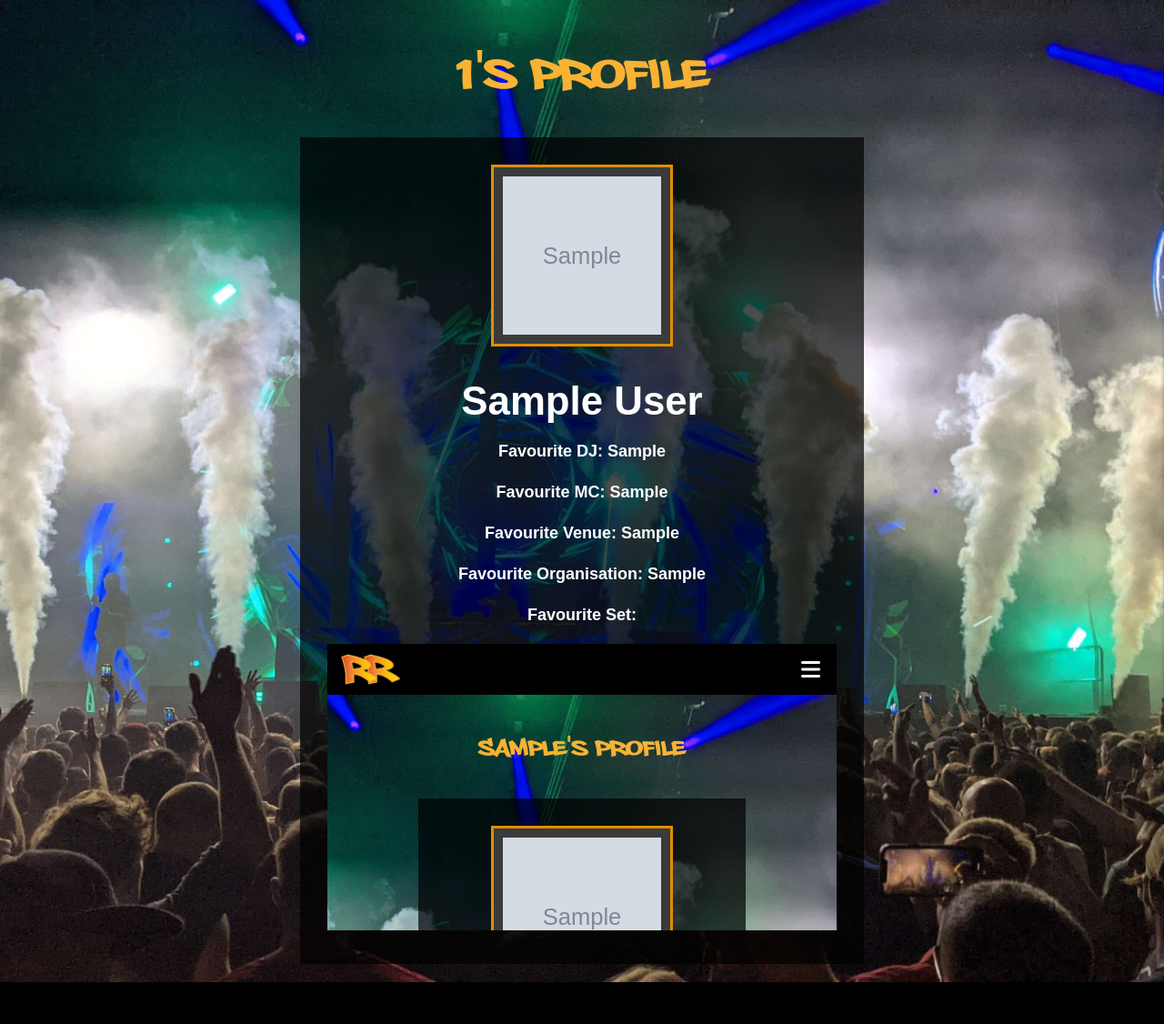
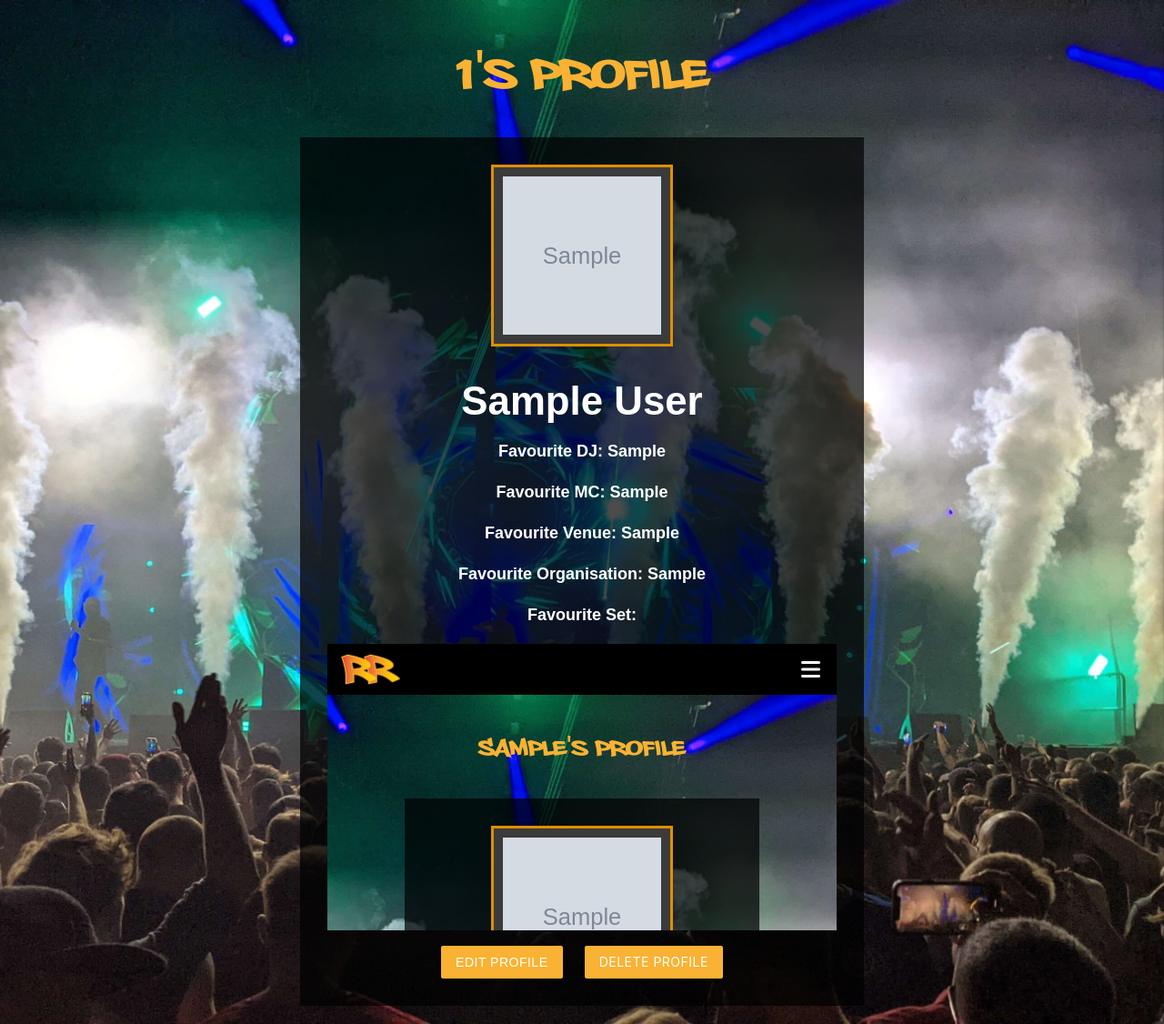
Before and after one commit to jamie2210/CI_MS3_RR, a Flask app: page /profile/1 in a window 1280 px wide. Shown: the part 64-1190 px from the top of the page at 91% size. Before the commit the page ends 1144 px from the top, so only its background shows below. Run offline with Flask 3, Linux system fonts and the light colour scheme; the visitor is signed in with stand-in values (Sample User, id 1); grey boxes marked "Sample" are stand-in pictures; a database or web service that is not in the repository returns one stand-in record (values such as "Sample title"); some libraries are stand-ins or nearby versions.

Commit message:
Feat: Add delete user functionality

```diff
--- a/rave_reviews/authentication/routes.py
+++ b/rave_reviews/authentication/routes.py
@@ -114,19 +114,6 @@
     return render_template("login.html", title="LOGIN")
 
 
-# @authentication.route("/profile/<username>", methods=["GET", "POST"])
-# def profile(username):
-#     # grab session user's username form the db
-#     username = mongo.db.users.find_one(
-#         {"username": session["user"]})["username"]
-
-#     if session["user"]:
-#         return render_template(
-#             "profile.html", title="{}'s PROFILE".format(username))
-
-#     return redirect(url_for("authentication.login"))
-
-
 @authentication.route("/profile/<username>", methods=["GET", "POST"])
 def profile(username):
     user = mongo.db.users.find_one({"username": username})
@@ -135,6 +122,18 @@
                            user=user, title="{}'s PROFILE".format(username))
 
 
+@authentication.route("/delete_user/<user_id>")
+def delete_user(user_id):
+    # finds the rave name before deleting it
+    user = mongo.db.users.find_one({"_id": ObjectId(user_id)})
+    username = user['username']
+    mongo.db.users.delete_one({"_id": ObjectId(user_id)})
+    # f string adds rave name to the flash message once deleted
+    flash(f"{username} is Gone!")
+    session.pop("user")
+    return redirect(url_for("authentication.register"))
+
+
 @authentication.route("/logout")
 def logout():
     # remove user from session cookies
--- a/rave_reviews/static/css/style.css
+++ b/rave_reviews/static/css/style.css
@@ -116,6 +116,7 @@
 
 .profile-background {
     height: auto;
+    min-height: 100vh;
     background: url("../images/rave-pic-2.jpg") no-repeat center;
     background-size: cover;
     background-blend-mode: multiply;
--- a/rave_reviews/static/js/script.js
+++ b/rave_reviews/static/js/script.js
@@ -25,14 +25,28 @@
 
 function deleteOrganisationModal(organisation_id) {
     const modal = document.querySelector(`#organisation-modal-${organisation_id}`);
-    const modalBackground= document.querySelector(`#modal-background-${ organisation_id }`)
+    const modalBackground= document.querySelector(`#modal-background-${organisation_id}`)
     modal.style.display = "block";
     modalBackground.style.display = "block";
 }
 
 function closeOrgModal(organisation_id) {
     const modal = document.querySelector(`#organisation-modal-${organisation_id}`);
-    const modalBackground= document.querySelector(`#modal-background-${ organisation_id }`)
+    const modalBackground= document.querySelector(`#modal-background-${organisation_id}`)
+    modal.style.display = "none";
+    modalBackground.style.display = "none";
+}
+
+function deleteUserModal(user_id) {
+    const modal = document.querySelector(`#organisation-modal-${user_id}`);
+    const modalBackground= document.querySelector(`#modal-background-${user_id}`)
+    modal.style.display = "block";
+    modalBackground.style.display = "block";
+}
+
+function closeUserModal(user_id) {
+    const modal = document.querySelector(`#organisation-modal-${user_id}`);
+    const modalBackground= document.querySelector(`#modal-background-${user_id}`)
     modal.style.display = "none";
     modalBackground.style.display = "none";
 }
--- a/rave_reviews/templates/profile.html
+++ b/rave_reviews/templates/profile.html
@@ -19,6 +19,28 @@
                     <iframe class="youtube-vid" width="560" height="315" src="{{user.fave_set}}" title="YouTube video player" frameborder="0" allow="accelerometer; autoplay; clipboard-write; encrypted-media; gyroscope; picture-in-picture; web-share" allowfullscreen></iframe>
                 {% endif %}
             </div>
+
+                  <a href="" class="btn">Edit Profile</a>
+                  <button onClick="deleteReviewModal( '{{user._id}}' )" class="btn">Delete Profile</button>
+
+        </div>
+    </div>
+     <!-- Delete Modal -->
+     <div class="modal-background" id="modal-background-{{ user._id }}">
+        <div class="row">
+            <div class="center-align review-modal" id="rave-modal-{{ user._id }}">
+                <div class="col-12">
+                    <header class="modal-header">
+                        <h2>
+                            Are you sure you want to delete {{ user.username }}'s profile!?
+                        </h2>
+                    </header>
+                    <div class="modal-body">
+                        <button onClick="closeRaveModal('{{ user._id }}')" class="btn">Cancel</button>
+                        <a href="{{ url_for('authentication.delete_user', user_id=user._id) }}" class="btn">Delete</a>
+                    </div>
+                </div>
+            </div>
         </div>
     </div>
   </div>
```
